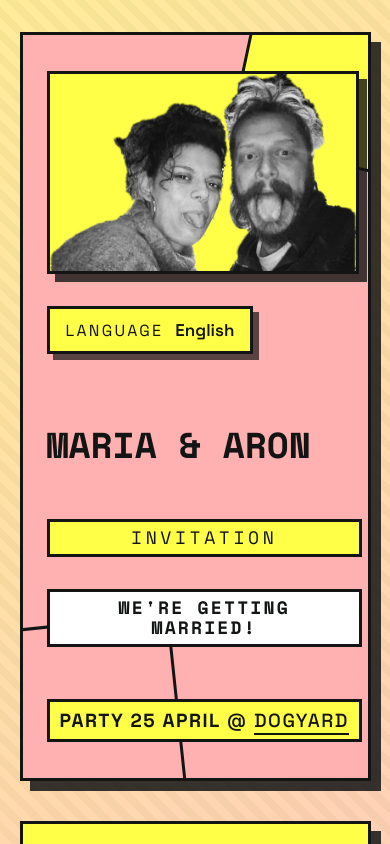
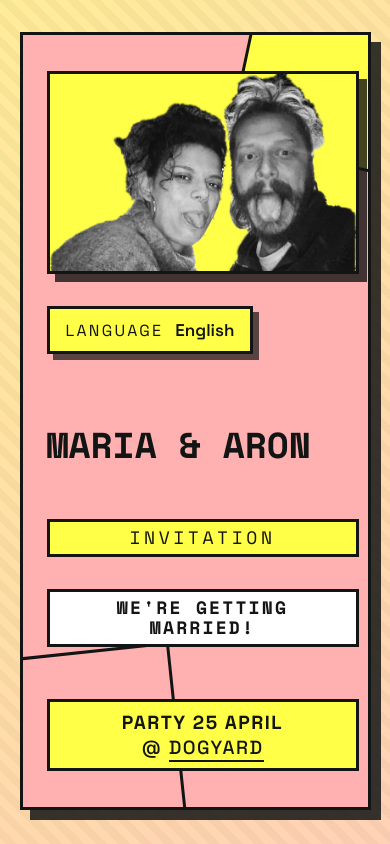
Before and after one commit to datagreier2/mariaogaron.no, a React (Vite) app: page / in a window 390 px wide. Shown: the top 844 px of the page. Built offline with nearby package versions, Linux system fonts and the light colour scheme.

Commit message:
Improved rendering on small screens

```diff
--- a/src/App.jsx
+++ b/src/App.jsx
@@ -74,7 +74,8 @@ export default function App() {
               const [main, sub] = line.split(separator);
               return (
                 <span key={line}>
-                  {main}{" "}
+                  {main}
+                  <br className="hero__dates-break" />
                   <span className="hero__dates-sub">
                     @{" "}
                     <a className="hero__dates-link" href="#directions">
--- a/src/styles.css
+++ b/src/styles.css
@@ -176,6 +176,10 @@ body {
   z-index: 2;
   display: inline-block;
   white-space: nowrap;
+}
+
+.hero__dates-break {
+  display: none;
 }
 
 .hero__dates-sub {
@@ -368,4 +372,15 @@ body {
     width: min(320px, 80vw);
     order: -1;
   }
+
+  .hero__dates > span {
+    width: 100%;
+    white-space: normal;
+    padding: 8px 10px;
+    text-align: center;
+  }
+
+  .hero__dates-break {
+    display: block;
+  }
 }
```
